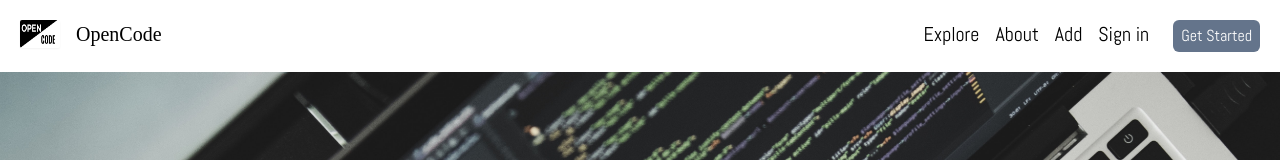
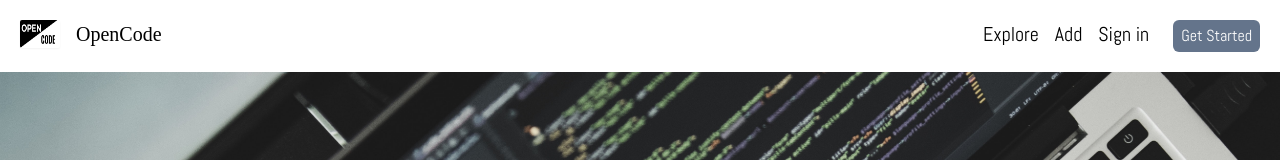
Before and after one commit to Developer-openspace/opencode, a SvelteKit app: page / in a window 1280 px wide. Shown: the top 160 px of the page. Built offline with nearby package versions, Linux system fonts and the light colour scheme; a web font is replaced by a local one.

Commit message:
modified +layout.svelte

```diff
--- a/src/routes/+layout.svelte
+++ b/src/routes/+layout.svelte
@@ -10,7 +10,6 @@
     </div>
     <div class="sm:flex none">
         <a class="mx-2" href="/explore">Explore</a>
-        <a class="mx-2" href="/about">About</a>
         <a class="mx-2" href="/projects/add">Add</a>
         <a class="mx-2" href="/sign_in">Sign in</a>
         <a class="ml-4 px-2 py-1 text-base text-white rounded-md border-slate-600 bg-slate-500 " href="/get_started">Get Started</a>
```
